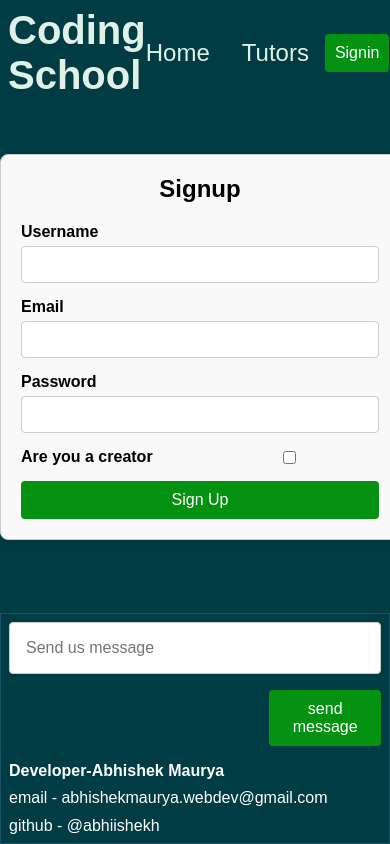
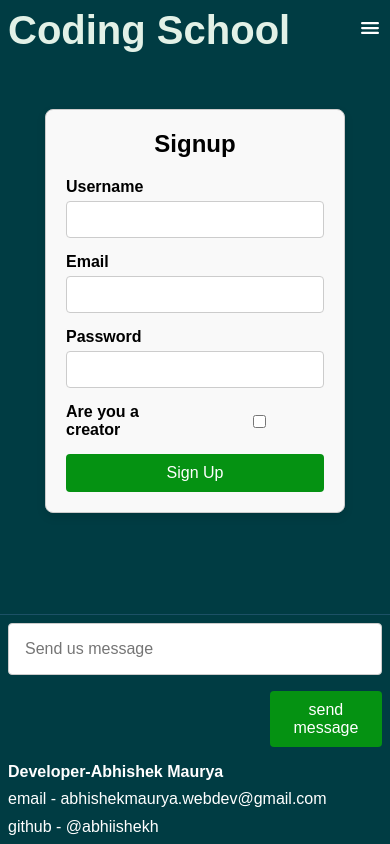
Before and after one commit to abhiishekh/CourseSellingApp-Frontend, a React (Vite) app: page /signup in a window 390 px wide. Built offline with nearby package versions, Linux system fonts and the light colour scheme.

Commit message:
Pre final commit

```diff
--- a/package.json
+++ b/package.json
@@ -15,6 +15,7 @@
     "dotenv": "^16.4.5",
     "react": "^18.3.1",
     "react-dom": "^18.3.1",
+    "react-icons": "^5.3.0",
     "react-router-dom": "^6.27.0"
   },
   "devDependencies": {
--- a/src/components/Nav.jsx
+++ b/src/components/Nav.jsx
@@ -1,17 +1,32 @@
-import React, { useEffect, useState } from 'react';
+import React, { useEffect, useRef, useState } from 'react';
 import '../styles/nav.css';
 import { Link, useNavigate } from 'react-router-dom';
+import { IoMenu } from "react-icons/io5";
 
 const Nav = () => {
   const [auth, setAuth] = useState(false);
-  const [isCreator,setIsCreator] = useState(false)
+  const [isCreator, setIsCreator] = useState(false)
+  const [menuOpen, setMenuOpen] = useState(false)
   const navigate = useNavigate();
+  const authRef = useRef(false)
 
   useEffect(() => {
+    const updateAuthState = () => {
       const token = localStorage.getItem("token");
-    const isCreator = localStorage.getItem("isCreator")
-    setIsCreator(isCreator === 'true')
-    setAuth(!!token); // Convert token presence to boolean
+      const isCreator = localStorage.getItem("isCreator") === 'true';
+      setAuth(!!token);
+      setIsCreator(isCreator);
+    };
+
+    // Initial state update
+    updateAuthState();
+
+    // Update state on storage change
+    window.addEventListener('storage', updateAuthState);
+
+    return () => {
+      window.removeEventListener('storage', updateAuthState);
+    };
   }, []);
 
   const handleLogout = () => {
@@ -19,14 +34,19 @@ const Nav = () => {
     localStorage.removeItem("isCreator")
     setIsCreator(isCreator === 'false')
     setAuth(false); // Update local state
+    // authRef.current = false
     navigate('/'); // Navigate to signin after logout
   };
-  const handleAuth = () =>{
+  const handleAuth = () => {
     const token = localStorage.getItem('token')
-    if(!token){
+    if (!token) {
       alert("you are not signed in")
       return
     }
+  }
+
+  const handletoggle = () => {
+    setMenuOpen(!menuOpen)
   }
 
   return (
@@ -36,12 +56,59 @@ const Nav = () => {
       </div>
       <div className="links">
         <Link to="/">Home</Link>
-        { <Link to="/tutor">Tutors</Link>}
-        {(auth && <Link to="/MyCourses">MyCourses</Link>)} {/* Only show if authenticated */}
+        {<Link to="/tutor">Tutors</Link>}
+        {(auth && <Link to="/MyCourses">MyCourses</Link>)}
 
         {isCreator && <Link to="/creactedcourses" onClick={handleAuth}>Created-Courses</Link>}
       </div>
+
+
+      {/* // responsive line */}
+      <div className="responsive">
+        <div className="menu" onClick={handletoggle}>
+          <IoMenu />
+        </div>
+      </div>
+
+      {/* // side menu  */}
+      <div className={`side-menu ${menuOpen ? 'open' : ''}`}>
+        <div className="menu-links">
+          <Link to="/" onClick={handletoggle}>Home</Link>
+          <Link to="/tutor" onClick={handletoggle}>Tutors</Link>
+          {auth && <Link to="/MyCourses" onClick={handletoggle}>MyCourses</Link>}
+          {isCreator && <Link to="/createdcourses" onClick={handleAuth}>Created-Courses</Link>}
+        </div>
+
+
+
+        <div className="btns" style={{
+          display: 'flex',
+          flexDirection: 'column',
+          alignItems: 'flex-start',
+          paddingLeft: '0.5rem'
+        }}>
+          <div className="signin">
+            {isCreator ? (
+              <Link to='/createcourse' onClick={handletoggle}><button>Create-Course</button></Link>
+            ) : (
+              null
+            )}
+          </div>
+          <div className="signin">
+            {auth ? (
+              <button onClick={handleLogout} >Logout</button>
+            ) : (
+              <Link to="/signin" onClick={handletoggle}><button>Signin</button></Link>
+            )}
+          </div>
+
+
+        </div>
+      </div>
+
+      {/* // other btn line */}
       <div className="btns">
+
         <div className="signin">
           {isCreator ? (
             <Link to='/createcourse'><button>Create-Course</button></Link>
--- a/src/components/Signin.jsx
+++ b/src/components/Signin.jsx
@@ -29,12 +29,12 @@ const Signin = () => {
       if (response.status === 200) {
         const token = response.data.token;
         const isCreator = response.data.isCreator; // Correctly accessing isCreator
-        console.log("Is Creator:", isCreator);
+        // console.log("Is Creator:", isCreator);
         // console.log(isCreator)
         localStorage.setItem('token',token)
         localStorage.setItem('isCreator',isCreator)
 
-        console.log("Signin successful:", response.data);
+        // console.log("Signin successful:", response.data);
 
         navigate('/'); // Navigate on successful signup
       } else {
--- a/src/styles/createcourse.css
+++ b/src/styles/createcourse.css
@@ -1,8 +1,8 @@
-*{
+/* *{
     margin: 0;
     padding: 0;
     box-sizing: border-box;
-}
+} */
 
 
 .course-container{
@@ -17,23 +17,6 @@
     background-color: #f9f9f9;
 
 }
-.check{
-  width: 100%;
-  display: flex;
-  align-items: center;
-  margin-bottom: 15px;
-}
-
-.check label{
-  /* display: contents; */
-  /* margin-left: 10px; */
-  width: 50%;
-  margin-bottom: 0;
-}
-.check input{
-  width: 50%;
-  text-align: left;
-}
 
 h2 {
     text-align: center;
@@ -42,7 +25,7 @@ h2 {
 
   .form-group {
     margin-bottom: 15px;
-    width: 100%;
+    /* width: 100%; */
   }
 
   label {
@@ -68,3 +51,9 @@ h2 {
     cursor: pointer;
     font-size: 16px;
   }
+  @media (max-width:412px){
+    .course-container{
+      min-width: 300px;
+      margin-bottom: 20px;
+    }
+  }
--- a/src/styles/footer.css
+++ b/src/styles/footer.css
@@ -6,7 +6,7 @@
     align-items: flex-end;
     justify-content: space-between;
     margin-top: auto;
-    border: 1px solid rgba(151, 175, 255, 0.185);
+    border-top: 1px solid rgba(151, 175, 255, 0.185);
 }
 .developer{
     color: white;
--- a/src/styles/mycourses.css
+++ b/src/styles/mycourses.css
@@ -4,7 +4,7 @@
     box-sizing: border-box;
 }
 .body{
-    background-color: #243642;
+    /* background-color: #243642; */
     width: 100%;
     height: 100%;
     padding: 1rem 5rem;
--- a/src/styles/nav.css
+++ b/src/styles/nav.css
@@ -13,14 +13,23 @@
    background-color: #003C43;
    padding: .5rem 5rem;
    position: sticky;
-   top: 0;
-   z-index: 1000;
+   top: -1px;
+   z-index: 999;
 }
-@media (max-width:412px){
-    .nav{
-        padding: .5rem;
-    }
+.responsive {
+    display: none;
 }
+
+.menu{
+    color: white;
+    cursor: pointer;
+    font-size: 1.5rem;
+}
+.side-menu{
+    display: none;
+}
+
+
 .logo h1{
     color: #E2F1E7;
     font-size: 2.5rem;
@@ -43,3 +52,48 @@
 .signin{
     color: #E2F1E7;
 }
+
+
+@media (max-width:412px){
+    .nav{
+        padding: .5rem;
+    }
+    .responsive{
+        display: block;
+    }
+
+    .side-menu {
+        display: flex;
+        flex-direction: column;
+        position: fixed;
+        top: 0;
+        left: -250px; /* Hidden off-screen */
+        width: 150px;
+        height: 100%;
+        background-color: #1b4b5e;
+        transition: left 0.3s ease;
+        z-index: 999;
+    }
+    .side-menu.open {
+        left: 0; /* Slide in */
+    }
+    .menu-links {
+        margin-top: 2rem;
+        display: flex;
+        flex-direction: column;
+        padding: .5rem;
+        gap: 1rem;
+    }
+
+    .menu-links a {
+        color: #000a04;
+        text-decoration: none;
+        font-size: 1.5rem;
+    }
+    .btns{
+        display: none;
+    }
+    .nav .links{
+        display: none;
+    }
+}
--- a/src/styles/signup.css
+++ b/src/styles/signup.css
@@ -7,9 +7,8 @@ body {
 
 .signup-container {
   width: 400px;
-  max-width: 400px;
   height: 100%;
-  margin: 3rem auto 0 auto;
+  margin: 3rem auto 2rem auto;
   padding: 20px;
   border: 1px solid #ccc;
   border-radius: 8px;
@@ -38,6 +37,24 @@ input {
   border: 1px solid #ccc;
   border-radius: 4px;
 }
+.check{
+  width: 100%;
+  display: flex;
+  align-items: center;
+  margin-bottom: 15px;
+}
+
+.check label{
+  /* display: contents; */
+  /* margin-left: 10px; */
+  width: 50%;
+  margin-bottom: 0;
+}
+.check input{
+  width: 50%;
+  text-align: left;
+}
+
 
 button {
   width: 100%;
@@ -49,3 +66,10 @@ button {
   cursor: pointer;
   font-size: 16px;
 }
+
+@media (max-width:412px){
+  .signup-container{
+    width: 300px;
+    margin-bottom: 20px;
+  }
+}
--- a/src/styles/tutor.css
+++ b/src/styles/tutor.css
@@ -4,11 +4,13 @@
     box-sizing: border-box;
 }
 .tutor-container{
+    /* background-color: gold; */
     display: flex;
     flex-direction: column;
     justify-content: flex-start;
     align-items: center;
     height: 100vh;
+    padding: 0 1rem;
 
 }
 .tutor-cards{
@@ -17,13 +19,19 @@
     margin: 1rem 0 5rem 0 ;
     gap: 1rem;
     padding: 2rem;
+    /* background-color: red; */
+    align-items: center;
+    justify-content: center;
 }
 @media (max-width:412px){
     .tutor-container{
+        width: 100%;
         height: 100%;
+        padding: 0 .5rem;
     }
     .tutor-cards{
         flex-direction: column;
         padding: .5rem;
+        align-items: center;
     }
 }
--- a/src/styles/usercard.css
+++ b/src/styles/usercard.css
@@ -4,20 +4,20 @@
     box-sizing: border-box;
 }
 .user-container{
+    width: 400px;
     display: flex;
     flex-direction: column;
     gap: 1rem;
 
 }
 .items{
-    /* width: 50%;
-    height: 100%; */
+    width: 100%;
     background-color: rgb(22, 65, 105);
     display: flex;
     align-items: center;
     padding: 1rem;
     border-radius: .8rem;
-    gap: 2rem;
+    /* gap: 2rem; */
     color: white;
 
 }
@@ -25,8 +25,9 @@
 
     text-transform: capitalize;
 }
-.user-image{
-    width: 200px;
+.items .user-image{
+
+    width: 50%;
     height: 130px;
     overflow: hidden;
     border-radius: 1rem;
@@ -37,12 +38,23 @@
     object-fit: cover;
     object-position: center;
 }
-.title-button{
+.user-details{
+    min-width: 60%;
+    max-width: 61%;
+    display: flex;
+    flex-direction:column;
+    flex-wrap: wrap;
+    word-wrap: break-word;
+    margin-left: 1rem;
+    padding: .5rem;
+    overflow: hidden;
+}
+/* .title-button{
     width: 65%;
     display: flex;
     align-items: center;
     justify-content: space-between;
-}
+} */
 .tutor-course-details{
     display: flex;
     width: 100%;
@@ -56,4 +68,7 @@
         flex-direction: column;
         align-items: center;
     }
+    .items{
+        gap: 1rem;
+    }
 }
```
Also changed, not shown: 1 other file (tests, documents, lock files or other folders). Lines whose indentation alone changed are shown as unchanged.
